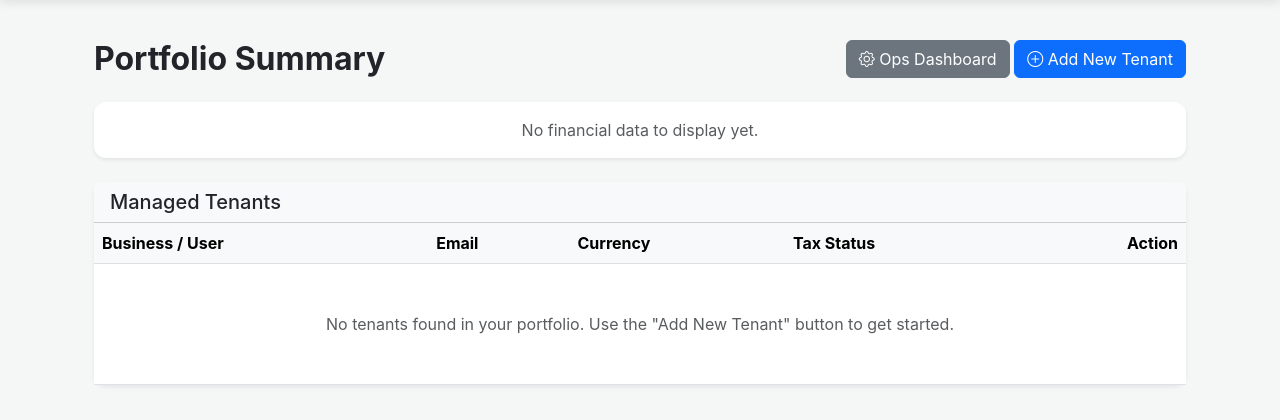
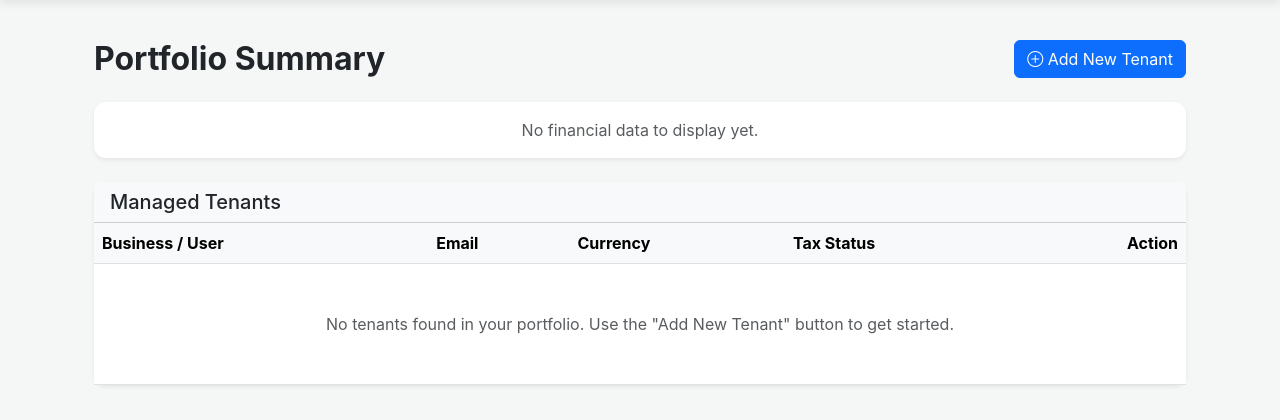
Before and after one commit to peterretief/billing-v2, a Django app: page /portfolio/ in a window 1280 px wide. Shown: the part 80-500 px from the top of the page. Run offline with Django 5.2, Linux system fonts and the light colour scheme; the visitor is signed in with stand-in values (Sample User, id 1); data comes from the database, SQL or seed files in the repository; data that the repository does not hold is empty; parts of the project's set-up code (start-up, migrations or seed data) failed here and were passed over; some libraries are stand-ins or nearby versions.

Commit message:
Fix: Remove disabled ops dashboard button from portfolio summary template

```diff
--- a/core/templates/core/portfolio_summary.html
+++ b/core/templates/core/portfolio_summary.html
@@ -5,9 +5,6 @@
         <div class="d-flex justify-content-between align-items-center mb-4">
             <h2 class="fw-bold mb-0">Portfolio Summary</h2>
             <div>
-                <a href="{% url 'ops:dashboard' %}" class="btn btn-secondary">
-                    <i class="bi bi-gear"></i> Ops Dashboard
-                </a>
                 <a href="{% url 'core:manager_create_tenant' %}" class="btn btn-primary">
                     <i class="bi bi-plus-circle"></i> Add New Tenant
                 </a>
```
